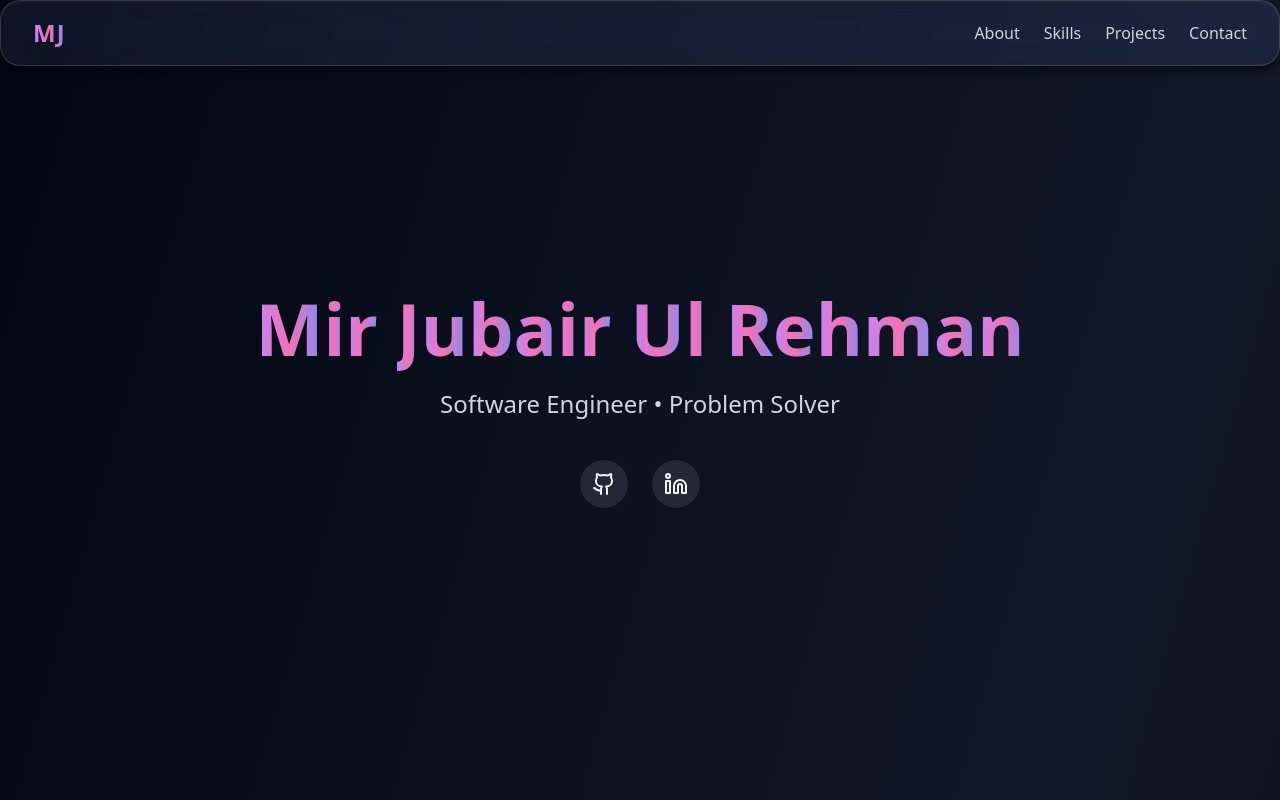
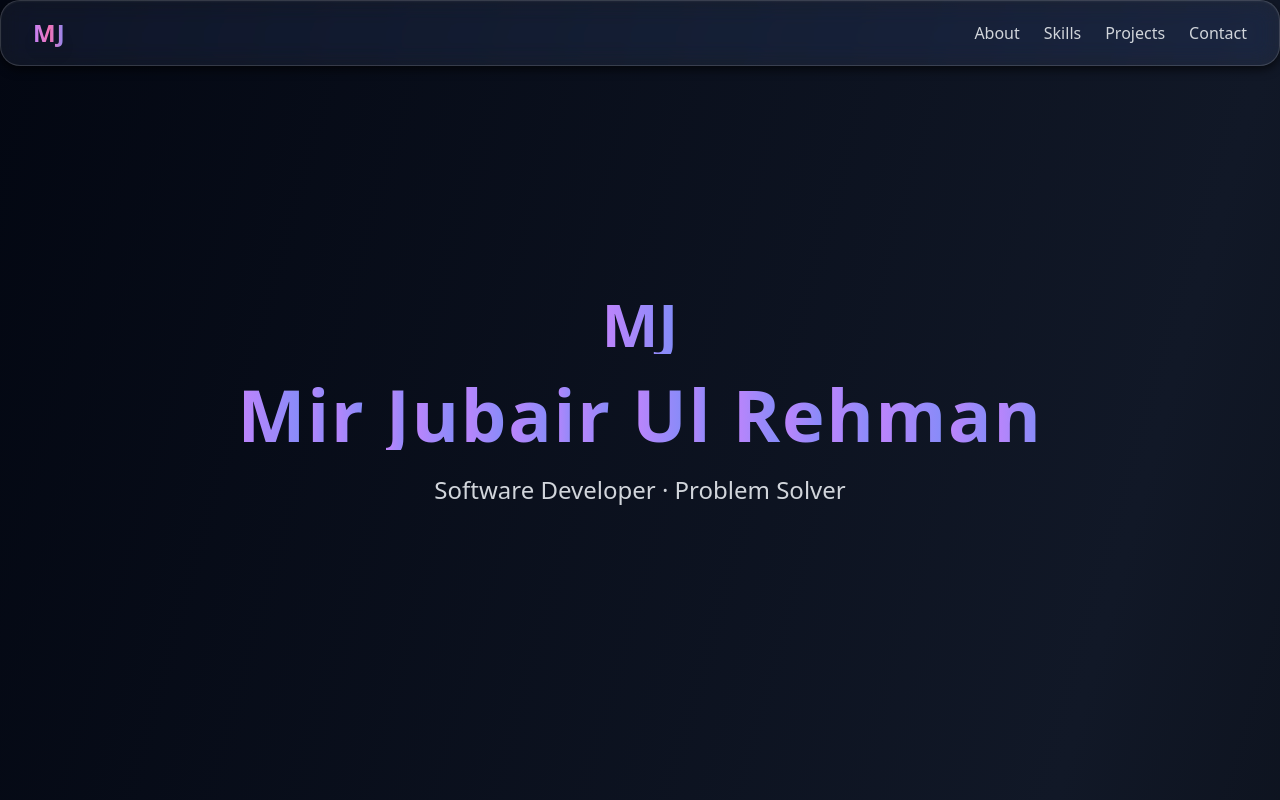
Before and after one commit to mirjubair/portfolio, a Next.js app: page / in a window 1280 px wide. Shown: the top 800 px of the page. Built offline with nearby package versions, Linux system fonts and the light colour scheme.

Commit message:
Update Hero.tsx

```diff
--- a/src/components/Hero.tsx
+++ b/src/components/Hero.tsx
@@ -1,83 +1,72 @@
 "use client";
-import { motion, Variants } from "framer-motion";
-import { Github, Linkedin } from "lucide-react";
-<div className="flex justify-center mb-6">
-  <div className="text-5xl font-extrabold bg-gradient-to-r from-purple-400 via-pink-400 to-indigo-400 bg-clip-text text-transparent">
-    MJ
-  </div>
-</div>
+import { motion } from "framer-motion";
+import Reveal from "@/components/Reveal";
 
+export default function Hero() {
+  const name = "Mir Jubair Ul Rehman";
 
-const name = "Mir Jubair Ul Rehman".split("");
+  // Animation for popping characters
+  const container = {
+    hidden: { opacity: 0 },
+    visible: {
+      opacity: 1,
+      transition: { staggerChildren: 0.05 },
+    },
+  };
 
-// popping animation
-const letterVariants: Variants = {
-  hidden: { opacity: 0, y: 50, scale: 0.5 },
-  visible: (i: number = 0) => ({
+  const child = {
+    hidden: { opacity: 0, y: 20, scale: 0.8 },
+    visible: {
       opacity: 1,
       y: 0,
       scale: 1,
-    transition: {
-      delay: i * 0.05,
-      type: "spring",
-      stiffness: 500,
-      damping: 30,
+      transition: { type: "spring", stiffness: 500, damping: 30 },
     },
-  }),
   };
 
-export default function Hero() {
   return (
-    <section className="relative flex items-center justify-center min-h-screen overflow-hidden">
-      <div className="relative z-10 text-center max-w-5xl">
-        {/* One-line popping name */}
-        <h1 className="text-5xl md:text-7xl font-extrabold whitespace-nowrap">
-          {name.map((char, i) => (
+    <section
+      id="hero"
+      className="min-h-screen flex flex-col items-center justify-center text-center px-4"
+    >
+      {/* MJ Logo */}
+      <motion.div
+        initial={{ opacity: 0, scale: 0.5 }}
+        animate={{ opacity: 1, scale: 1 }}
+        transition={{ duration: 1 }}
+        className="mb-6 text-5xl md:text-6xl font-extrabold text-transparent bg-clip-text bg-gradient-to-r from-purple-400 to-indigo-400"
+      >
+        MJ
+      </motion.div>
+
+      {/* Animated Name */}
+      <motion.h1
+        initial="hidden"
+        animate="visible"
+        variants={container}
+        className="text-3xl sm:text-5xl md:text-7xl font-extrabold tracking-wide flex flex-wrap justify-center text-center leading-tight"
+      >
+        {name.split("").map((char, i) => (
           <motion.span
             key={i}
+            variants={child}
             custom={i}
-              variants={letterVariants}
-              initial="hidden"
-              animate="visible"
-              className="bg-clip-text text-transparent bg-gradient-to-r from-purple-400 via-pink-400 to-indigo-400"
+            className="inline-block text-transparent bg-clip-text bg-gradient-to-r from-purple-400 to-indigo-400"
           >
             {char === " " ? "\u00A0" : char}
           </motion.span>
         ))}
-        </h1>
+      </motion.h1>
 
+      {/* Subtitle */}
       <motion.p
         initial={{ opacity: 0, y: 20 }}
         animate={{ opacity: 1, y: 0 }}
         transition={{ duration: 1, delay: name.length * 0.05 }}
-          className="mt-6 text-lg md:text-2xl text-gray-300"
+        className="mt-6 text-lg sm:text-xl md:text-2xl text-gray-300"
       >
-          Software Engineer • Problem Solver
+        Software Developer · Problem Solver
       </motion.p>
-
-        {/* Socials */}
-        <motion.div
-          initial={{ opacity: 0 }}
-          animate={{ opacity: 1 }}
-          transition={{ delay: 1.5 }}
-          className="mt-10 flex justify-center gap-6"
-        >
-          <a
-            href="https://github.com/mirjubair"
-            target="_blank"
-            className="p-3 bg-white/10 rounded-full backdrop-blur-md hover:bg-white/20 transition"
-          >
-            <Github className="w-6 h-6" />
-          </a>
-          <a
-            href="https://www.linkedin.com/in/mir-jubair-ul-rehman-aa36b3259/"
-            target="_blank"
-            className="p-3 bg-white/10 rounded-full backdrop-blur-md hover:bg-white/20 transition"
-          >
-            <Linkedin className="w-6 h-6" />
-          </a>
-        </motion.div>
-      </div>
     </section>
   );
 }
```
Lines whose indentation alone changed are shown as unchanged.
